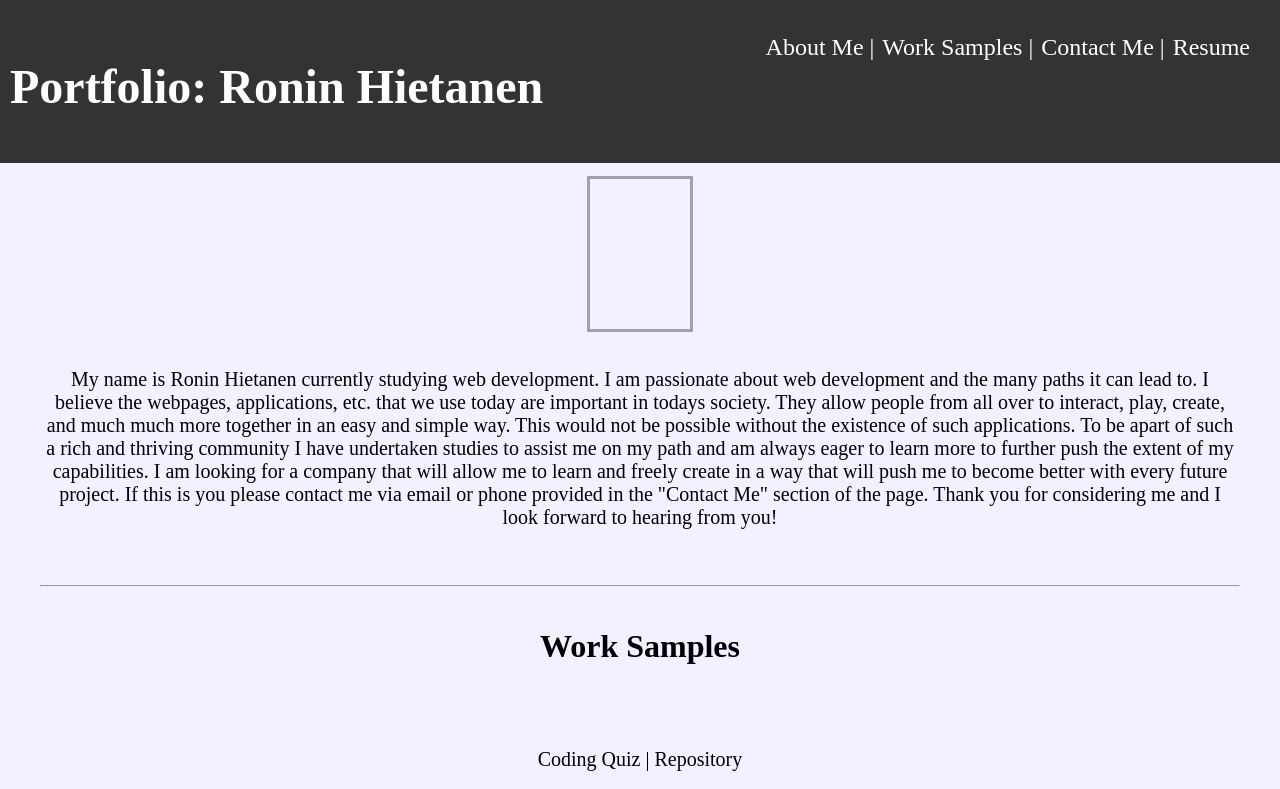
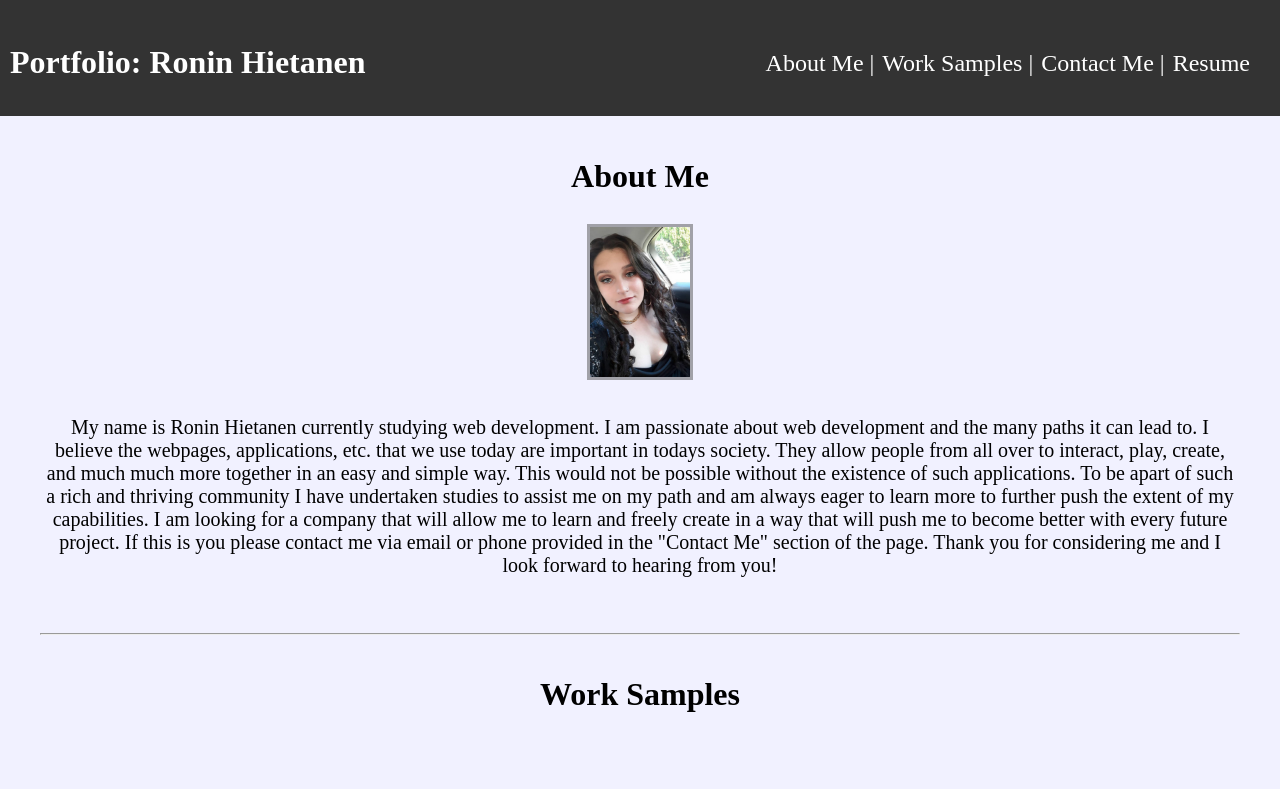
Before and after one commit to RoninHietanen/React_Portfolio, a React (Create React App) app: page / in a window 1280 px wide. Shown: the top 789 px of the page. Built offline with nearby package versions, Linux system fonts and the light colour scheme.

Commit message:
fixing the navbar and about pfp

```diff
--- a/src/components/AboutMe.js
+++ b/src/components/AboutMe.js
@@ -1,6 +1,6 @@
 import React from 'react';
 import './about-style.css';
-import image from './assets/images/pfp.jpg';
+import pfp from './assets/images/pfp.jpg';
 
 function AboutMe () {
     return (
@@ -8,7 +8,7 @@ function AboutMe () {
             <h3 className="title-about" id="about-me">About Me</h3>
 
             <div className="image-wrap">
-                <image className="about-image" src={image} alt="My Profile Picture" />
+                <img className="about-image" src={pfp} alt="My Profile Picture" />
             </div>
 
             <div className="content">
--- a/src/components/Navbar.js
+++ b/src/components/Navbar.js
@@ -4,8 +4,8 @@ import './style.css';
 function Navbar () {
     return (
         <nav className="navbar">
-            <div className="navbar-title">
-                <h1>Portfolio: Ronin Hietanen</h1>
+            <div >
+                <h1 className="navbar-title">Portfolio: Ronin Hietanen</h1>
             </div>
 
             <div className="navbar-items">
--- a/src/components/about-style.css
+++ b/src/components/about-style.css
@@ -1,5 +1,5 @@
 .title-about {
-    padding-top: 5rem;
+    padding-top: 8rem;
     line-height: 2rem;
     font-size: 2rem;
     text-align: center;
--- a/src/components/style.css
+++ b/src/components/style.css
@@ -3,7 +3,7 @@
 }
 
 .navbar {
-    line-height: 3rem;
+    line-height: 2rem;
     background-color: rgb(51, 51, 51);
     color: rgb(255, 255, 255);
     width: 100vw;
@@ -18,14 +18,14 @@
     font-size: 2rem;
     padding: 0.25rem;
     float: left;
-    padding-top: 1rem;
+    padding-top: 0.75rem;
 }
 
 .navbar-items {
     float: right;
     margin-right: 1.25rem;
     padding: 0.50rem;
-    padding-top: 1rem;
+    padding-top: 2.5rem;
 }
 
 .navbar-item {
```
